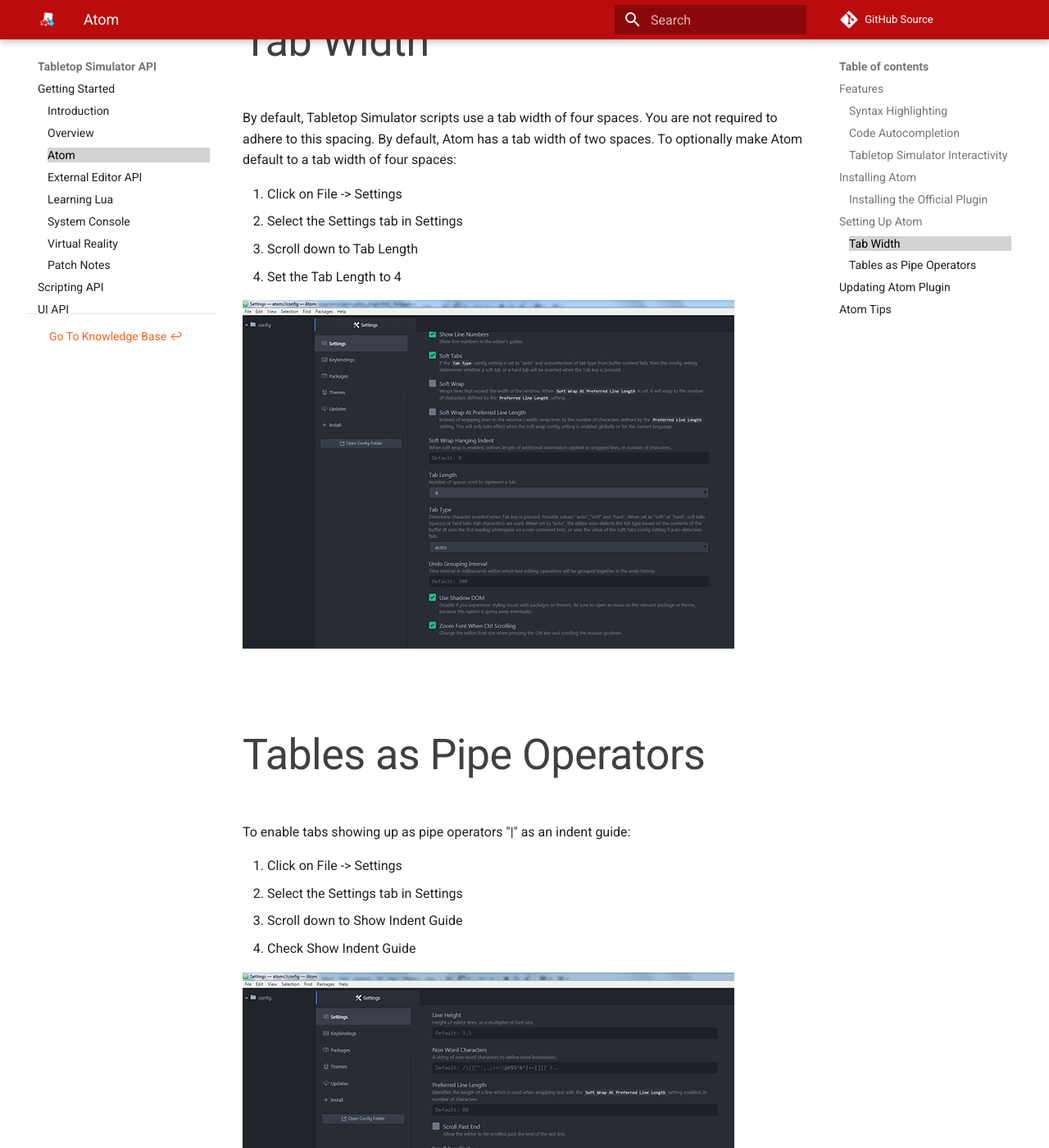
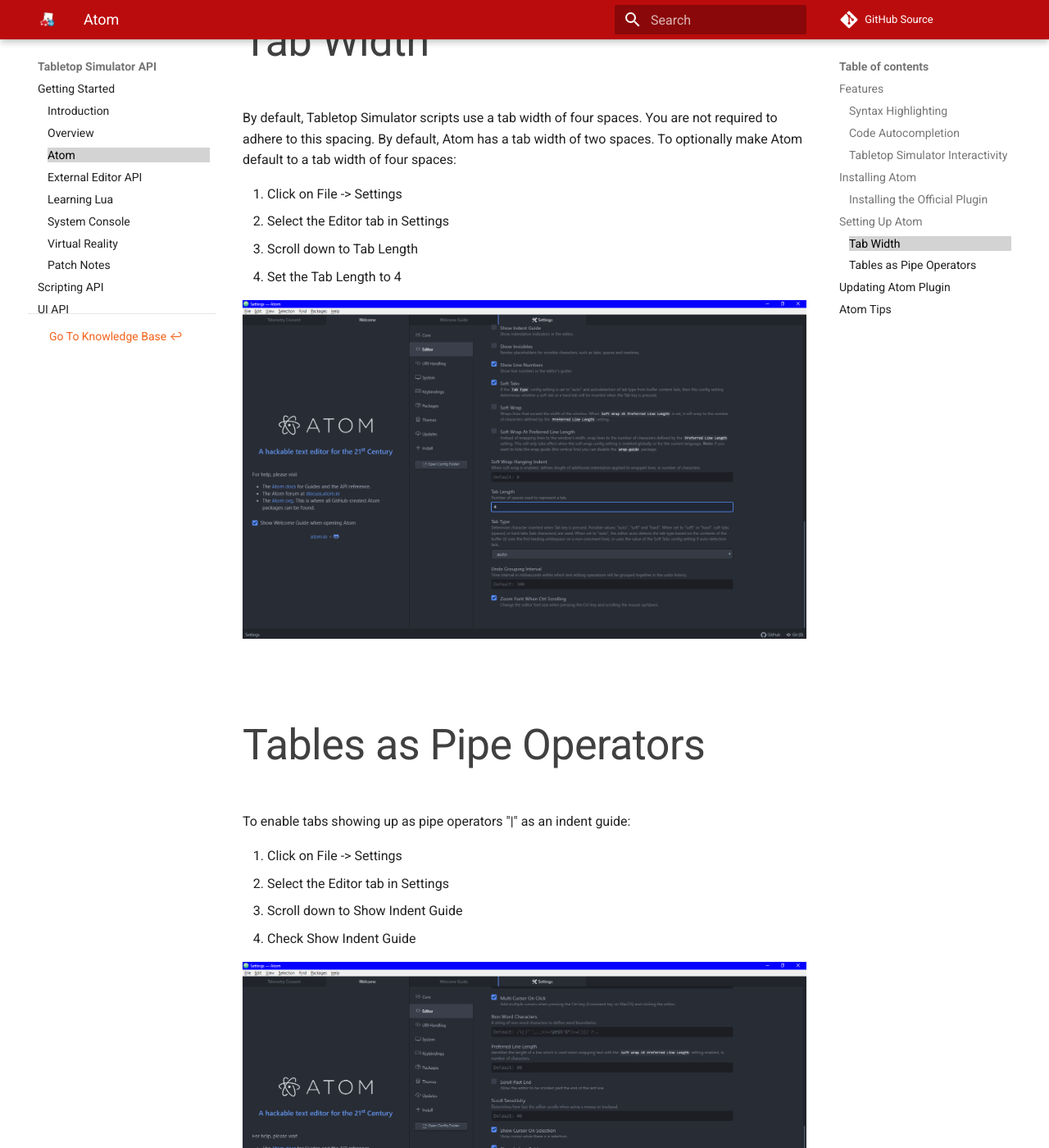
Before and after one commit to Berserk-Games/Tabletop-Simulator-API, an MkDocs documentation site: the page built from docs/atom.md, in a window 1280 px wide and 1400 px high, scrolled down 5490 px. Shown: the whole window at 82% size. Built offline with MkDocs 1.6.1 and Material for MkDocs 9.7.7, drawn with Linux system fonts in a browser that asks for light colours; comment, search, counter and statistics services are not loaded.

Commit message:
Update Atom Plugin Guide (#99)
* Update images

Updated a couple images to show the layout in the current version of Atom

* Delete setup.png

* Delete pipes.png

* Update atom.md

* Update atom.md

```diff
--- a/docs/atom.md
+++ b/docs/atom.md
@@ -65,21 +65,21 @@
 By default, Tabletop Simulator scripts use a tab width of four spaces. You are not required to adhere to this spacing. By default, Atom has a tab width of two spaces. To optionally make Atom default to a tab width of four spaces:
 
 1. Click on File -> Settings
-2. Select the Settings tab in Settings
+2. Select the Editor tab in Settings
 3. Scroll down to Tab Length
 4. Set the Tab Length to 4
 
-![Setup](img/atom/setup.png)
+![Setup](img/atom/setup.PNG)
 
 ### Tables as Pipe Operators
 To enable tabs showing up as pipe operators "|" as an indent guide:
 
 1. Click on File -> Settings
-2. Select the Settings tab in Settings
+2. Select the Editor tab in Settings
 3. Scroll down to Show Indent Guide
 4. Check Show Indent Guide
 
-![Tables as Pope Operators](img/atom/pipes.png)
+![Tables as Pipe Operators](img/atom/pipes.PNG)
 
 ##Updating Atom Plugin
 The plugin will automatically check for updates when Atom is started. If a new update is found, it will update itself. You will have to manually restart Atom for the new version of the plugin to be loaded. You can check Atom's console if it found an update (ctrl + alt + i).
```
Also changed, not shown: docs/img/atom/pipes.PNG (added), docs/img/atom/pipes.png (deleted), docs/img/atom/setup.PNG (added), docs/img/atom/setup.png (deleted).
